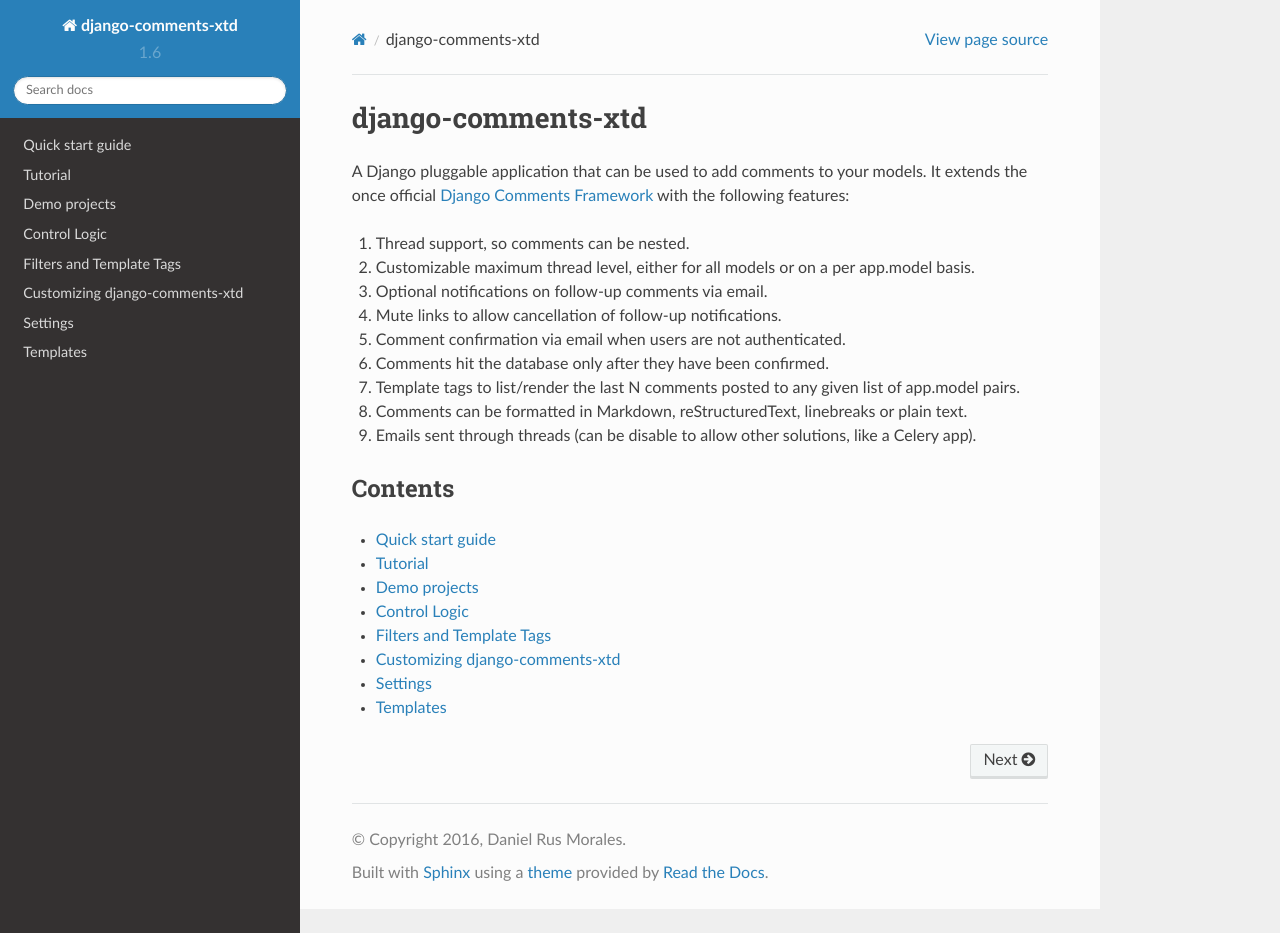
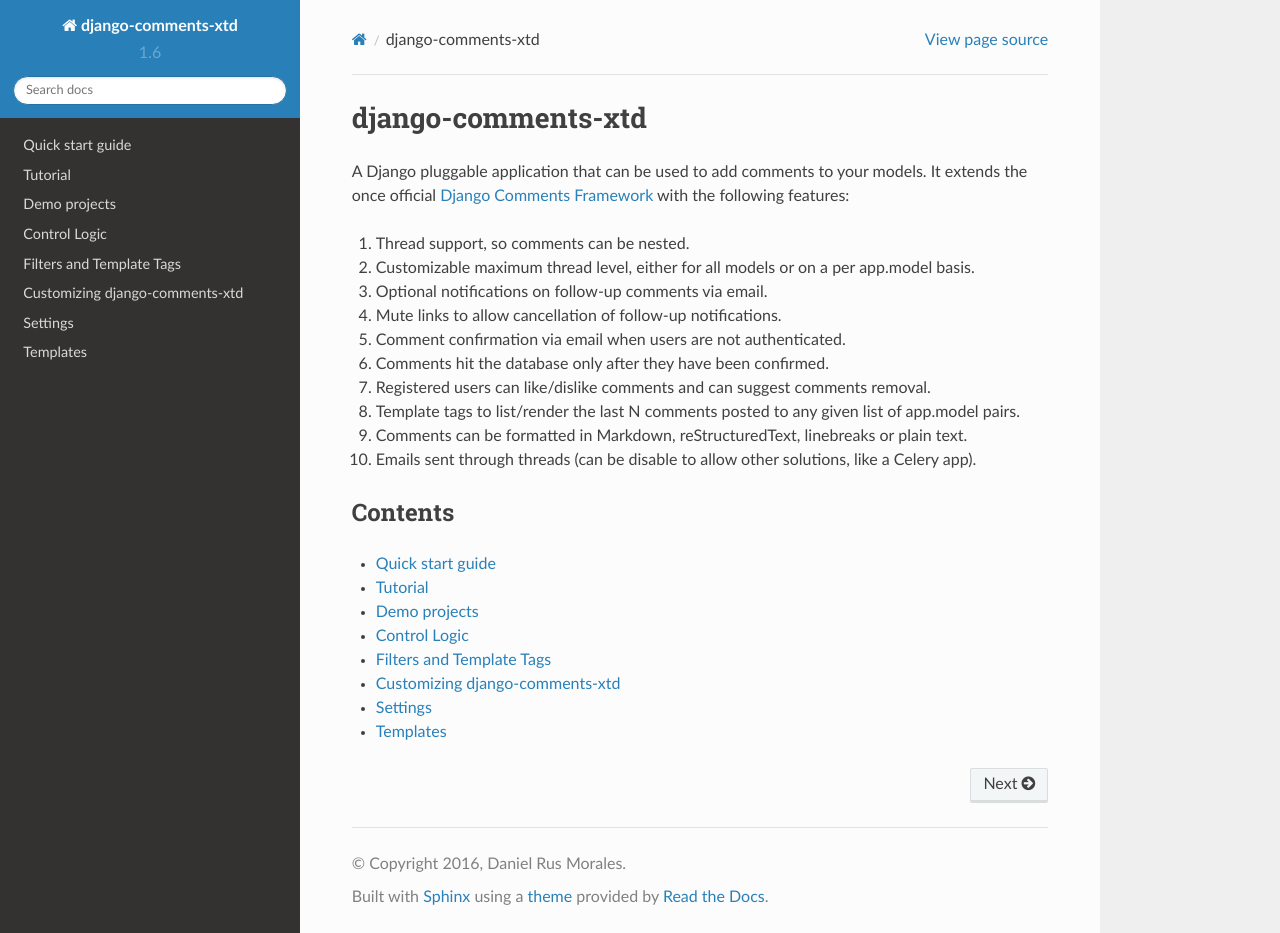
Before and after one commit to danirus/django-comments-xtd, a Sphinx documentation site: the page built from docs/index.rst, in a window 1280 px wide and 933 px high. Built offline with Sphinx 7.4.7 and the Read the Docs theme 2.0.0, drawn with Linux system fonts in a browser that asks for light colours.

```diff
--- a/docs/index.rst
+++ b/docs/index.rst
@@ -23,9 +23,10 @@ A Django pluggable application that can be used to add comments to your models.
 4. Mute links to allow cancellation of follow-up notifications.
 5. Comment confirmation via email when users are not authenticated.
 6. Comments hit the database only after they have been confirmed.
-7. Template tags to list/render the last N comments posted to any given list of app.model pairs.
-8. Comments can be formatted in Markdown, reStructuredText, linebreaks or plain text.
-9. Emails sent through threads (can be disable to allow other solutions, like a Celery app).
+7. Registered users can like/dislike comments and can suggest comments removal.
+8. Template tags to list/render the last N comments posted to any given list of app.model pairs.
+9. Comments can be formatted in Markdown, reStructuredText, linebreaks or plain text.
+10. Emails sent through threads (can be disable to allow other solutions, like a Celery app).
 
 Contents
 ========
```
Also changed, not shown: README.rst (+4 -4 lines).
